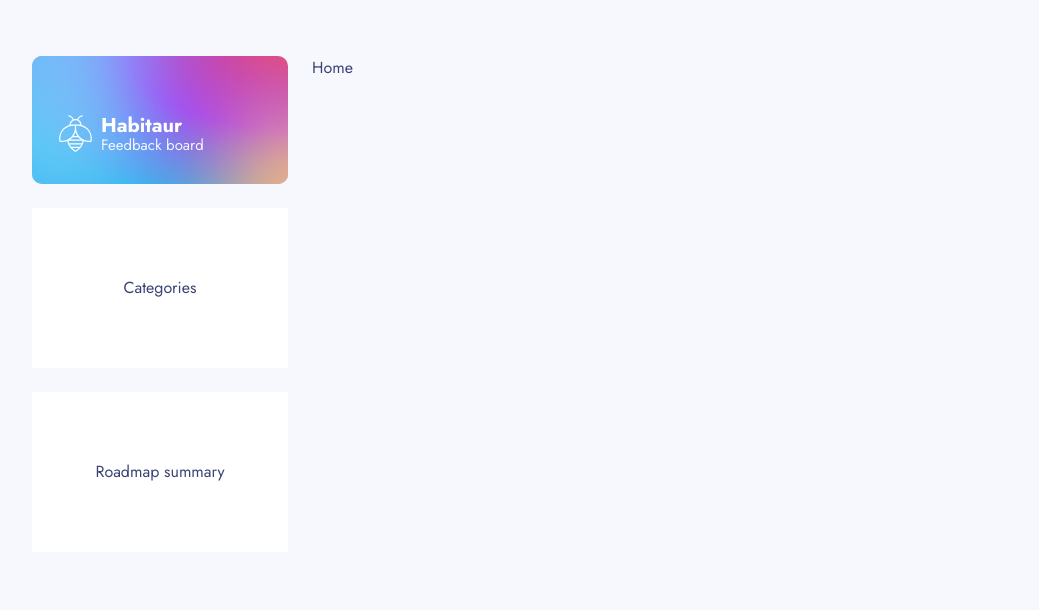
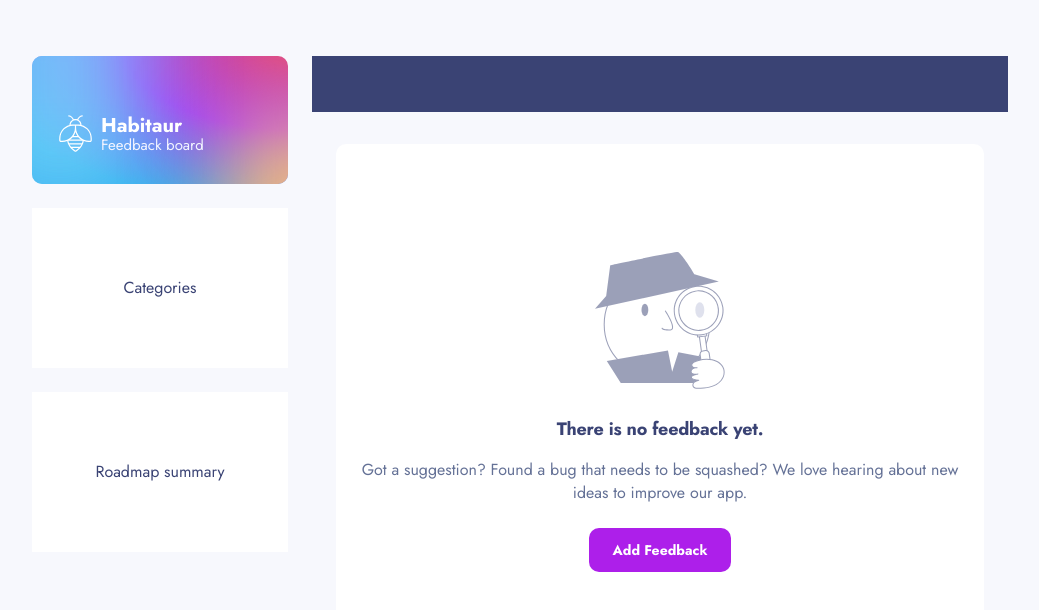
Before and after one commit to ashour/folio-product-feedback, a Next.js app: page / in a window 1280 px wide. Shown: the top 610 px of the page, without its empty margins (120-1159 px from the left). Built offline with nearby package versions, Linux system fonts and the light colour scheme.

Commit message:
feat: feedback index scaffold

```diff
--- /dev/null
+++ b/app/(root)/_lib/fetchFeedback.ts
@@ -0,0 +1,18 @@
+import { Feedback, PrismaClient } from "@prisma/client";
+
+export async function fetchFeedback(): Promise<Feedback[]> {
+  const primsa = new PrismaClient();
+
+  try {
+    return await primsa.feedback.findMany({
+      orderBy: {
+        createdAt: "desc",
+      },
+    });
+  } catch (error) {
+    console.log(error);
+    throw new Error("Failed to fetch feedback");
+  } finally {
+    await primsa.$disconnect();
+  }
+}
--- a/app/(root)/page.tsx
+++ b/app/(root)/page.tsx
@@ -1,9 +1,39 @@
+import { type Feedback } from "@prisma/client";
+import Button from "../_components/Button";
+import IconDetective from "../_components/icons/IconDetective";
 import NavLayout from "../_layout/NavLayout";
 
-export default function Home() {
+export default async function Home() {
+  let feedbackItems: Feedback[] = [];
+  let error: string | undefined;
+
+  try {
+    // feedbackItems = await fetchFeedback();
+  } catch (err) {
+    error = (err as Error).message;
+  }
+
   return (
     <NavLayout>
-      <main>Home</main>
+      <main className="mx-6 mt-8">
+        {error && (
+          <div className="rounded-5px bg-danger px-3 py-2 text-body-1 text-white">
+            Error: {error}
+          </div>
+        )}
+
+        {feedbackItems.length === 0 && (
+          <section className="flex min-h-[460px] flex-col items-center justify-center rounded-10px bg-white px-6 py-20 text-center">
+            <IconDetective />
+            <h3 className="mb-4 text-h3">There is no feedback yet.</h3>
+            <p className="mb-6 text-body-1 text-slate-500">
+              Got a suggestion? Found a bug that needs to be squashed? We love
+              hearing about new ideas to improve our app.
+            </p>
+            <Button variant="purple">Add Feedback</Button>
+          </section>
+        )}
+      </main>
     </NavLayout>
   );
 }
--- a/app/_layout/NavLayout.tsx
+++ b/app/_layout/NavLayout.tsx
@@ -7,10 +7,13 @@ export default function NavLayout({
 }>) {
   return (
     <div className="md:pt-14 lg:mx-auto lg:flex lg:max-w-5xl lg:justify-stretch lg:gap-6 lg:px-6">
-      <div className="md:mb-10 lg:min-w-64">
+      <section className="max-md:h-[72px] md:mb-10 lg:min-w-64">
         <Nav />
-      </div>
-      <div className="md:mx-[5.21%] lg:mx-0 lg:flex-1">{children}</div>
+      </section>
+      <section className="md:mx-[5.21%] lg:mx-0 lg:flex-1">
+        <section className="h-14 bg-slate-600"></section>
+        {children}
+      </section>
     </div>
   );
 }
```
